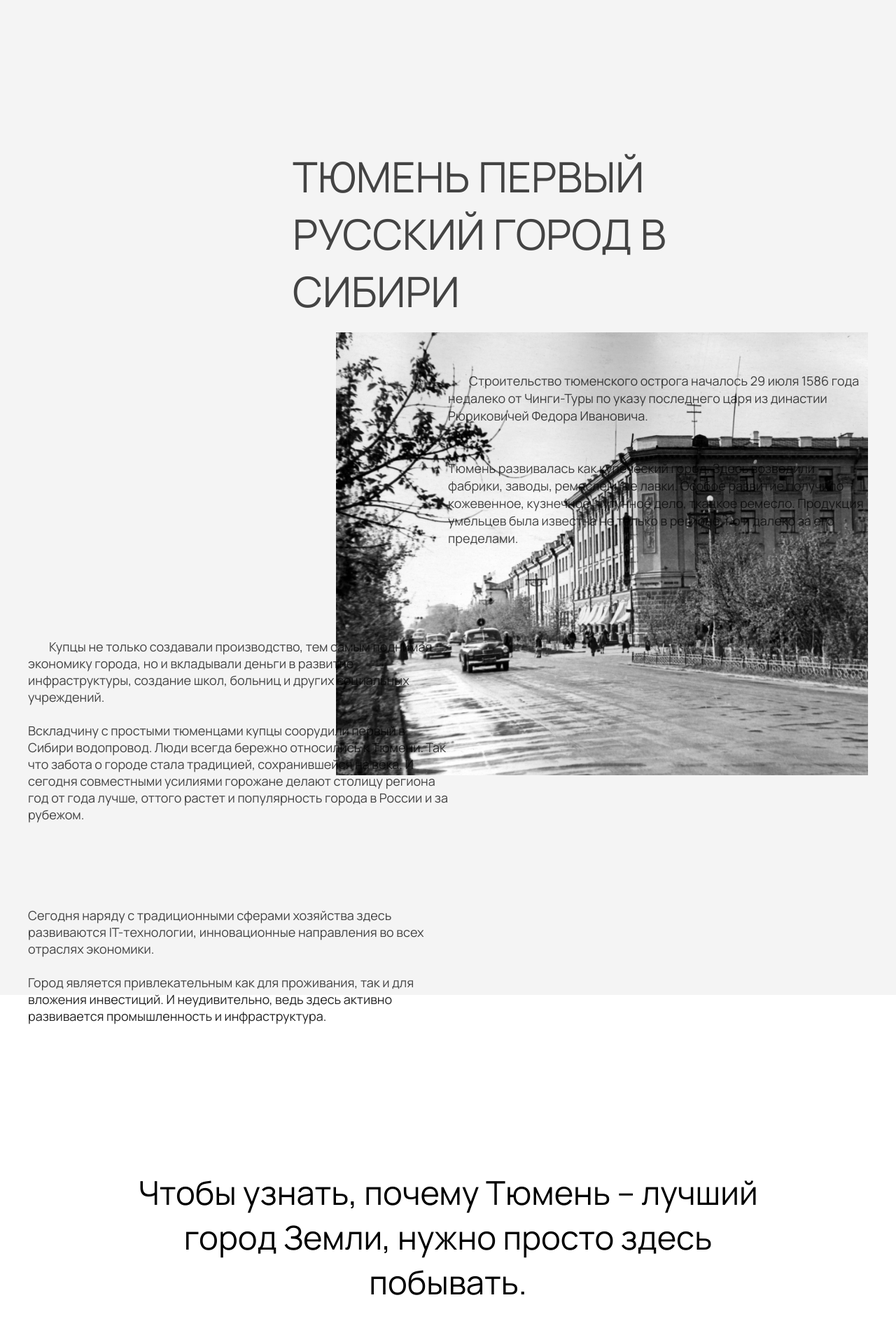
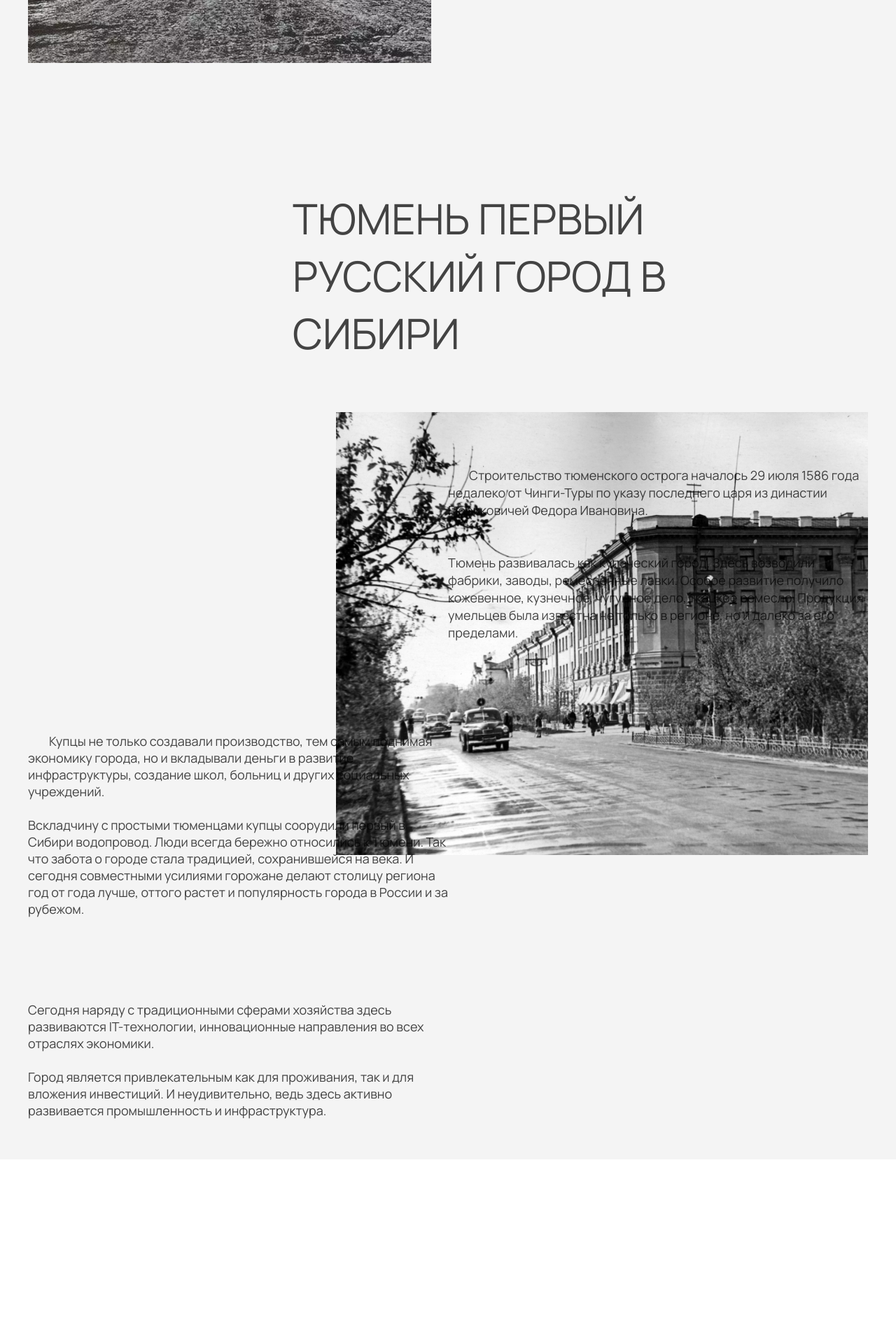
Before and after one commit to Heanware/education, a PHP site: page / in a window 1280 px wide. Shown: the part 3292-5200 px from the top of the page at 70% size. Run offline with PHP 8.4, Linux system fonts and the light colour scheme.

Commit message:
1024 adaptive offsets fix

```diff
--- a/assets/css/media.css
+++ b/assets/css/media.css
@@ -44,12 +45,15 @@
     }
 
     .city__history {
-        padding: 130px 0 100px 0;
+        padding-bottom: 100px;
     }
 
     .city__history--top {
-        padding-top: 150px;
         padding-bottom: 130px;
+    }
+
+    .city__history--top-title {
+        padding-top: 190px;
     }
 
     .city__history--top-img {
@@ -67,21 +71,31 @@
         height: 633px;
     }
 
-    .history-additional__small-img {
+    .history__additional--small-img {
         width: 344px;
         height: 344px;
+        top: 0;
+    }
+
+    .history__additional {
+        padding-top: 0;
+        padding-bottom: 0;
     }
 
     .city__advantage {
-        padding: 100px 0;
+        padding: 160px 0;
     }
 
-    .city-advantage-big {
+    .city__advantage-big {
         padding: 250px 0;
     }
 
     .city__advantage-empty {
         padding: 130px 0;
+    }
+
+    .city__advantage--text {
+        max-width: 1000px;
     }
 
     .city__facts--slider {
--- a/assets/css/style.css
+++ b/assets/css/style.css
@@ -170,12 +170,13 @@
 }
 
 .city__history {
-    padding: 150px 0 100px 0;
+    padding-top: 150px;
+    padding-bottom: 100px;
     color: #232323;
 }
 
-.history-additional {
-    padding: 0 0 240px 0;
+.history__additional {
+    padding-bottom: 240px;
 }
 
 .city__history--top, .city__history--bottom {
@@ -183,7 +184,7 @@
 }
 
 .city__history--top {
-    padding: 270px 0 150px 0;
+    padding: 0 0 150px 0;
     display: flex;
     flex-direction: column;
 }
@@ -199,6 +200,7 @@
 
 .city__history--top-title {
     font-size: 60px;
+    padding-top: 260px;
     align-self: center;
     mix-blend-mode: hard-light;
     color: #232323;
@@ -212,7 +214,6 @@
     background-size: cover;
     width: 765px;
     height: 770px;
-    top: 0;
 }
 
 .city__history--bottom-img {
@@ -223,7 +224,7 @@
     right: 0;
 }
 
-.history-additional__small-img {
+.history__additional--small-img {
     background-size: cover;
     width: 450px;
     height: 450px;
@@ -234,7 +235,7 @@
     font-size: 18px;
     max-width: 600px;
     line-height: 25px;
-    padding-top: 75px;
+    padding-top: 150px;
     mix-blend-mode: hard-light;
     z-index: 1;
     text-indent: 30px;
@@ -242,7 +243,7 @@
 
 .city__history--bottom-description {
     max-width: 600px;
-    height: 510px;
+    min-height: 510px;
     font-size: 18px;
     mix-blend-mode: hard-light;
     z-index: 1;
@@ -266,7 +267,7 @@
     flex-direction: column;
 }
 
-.city-advantage-big {
+.city__advantage-big {
     padding-top: 400px;
     padding-bottom: 300px;
 }
@@ -275,7 +276,7 @@
     align-self: center;
 }
 
-.city-advantage-big .city__advantage--text {
+.city__advantage-big .city__advantage--text {
     max-width: 930px;
 }
 
--- a/index.html
+++ b/index.html
@@ -12,6 +12,17 @@
     <script src="assets/js/script.js"></script>
     <title>Муниципальное образование</title>
 </head>
+<!--                                <svg viewBox="0 0 300 80" xmlns="http://www.w3.org/2000/svg" width="754px" height="234px">
+                                                                <style>
+                                                                    .small {
+                                                                        font: italic 13px sans-serif;
+                                                                        mix-blend-mode: lighten;
+                                                                        fill: #232323;
+                                                                        font-size: 20px;
+                                                                    }
+                                                                </style>
+                                                                <text x="0" y="35" class="small">Тюмень первый русский город в Сибири</text>
+                                                            </svg>-->
 <body>
     <div class="anchor-cover js-anchor-cover"></div>
     <div class="cities-menu">
@@ -80,20 +91,10 @@
                     <div class="city__history">
                         <div class="city__history--title">История</div>
                         <div class="city__history--top ">
-                            <div class="city__history--top-img rellax-img" data-rellax-percentage="0.5" style="background-image:
+                            <div class="city__history--top-img rellax-img" data-rellax-percentage="0.9" style="background-image:
                     url('assets/img/tmn-top.jpg')"></div>
                             <div class="city__history--top-title">Тюмень первый русский город в Сибири
-                                <!--                                <svg viewBox="0 0 300 80" xmlns="http://www.w3.org/2000/svg" width="754px" height="234px">
-                                                                    <style>
-                                                                        .small {
-                                                                            font: italic 13px sans-serif;
-                                                                            mix-blend-mode: lighten;
-                                                                            fill: #232323;
-                                                                            font-size: 20px;
-                                                                        }
-                                                                    </style>
-                                                                    <text x="0" y="35" class="small">Тюмень первый русский город в Сибири</text>
-                                                                </svg>-->
+
                             </div>
                             <div class="city__history--top-description">Строительство тюменского острога началось 29
                                 июля 1586 года недалеко от Чинги-Туры по указу последнего царя из династии Рюриковичей
@@ -119,7 +120,7 @@
                     </div>
                 </div>
             </div>
-            <div class="city__advantage city-advantage-big container">
+            <div class="city__advantage city__advantage-big container">
                 <div class="city__advantage--text">Чтобы узнать, почему Тюмень – лучший город Земли, нужно просто здесь
                     побывать.</div>
             </div>
@@ -210,7 +211,7 @@
                     <div class="city__history bg-silver">
                         <div class="city__history--title">История</div>
                         <div class="city__history--top ">
-                            <div class="city__history--top-img rellax-img" data-rellax-percentage="0.5" style="background-image: url('assets/img/tblsk-top.jpg')"></div>
+                            <div class="city__history--top-img rellax-img" data-rellax-percentage="0.9" style="background-image: url('assets/img/tblsk-top.jpg')"></div>
                             <div class="city__history--top-title">Тобольск всего на год младше областной столицы</div>
                             <div class="city__history--top-description">Город был основан в 1587 году недалеко от места,
                                 где произошло сражение дружины Ермака с войском Кучума, ознаменовавшееся присоединением
@@ -235,14 +236,14 @@
             <div class="city__advantage bg-silver">
                 <div class="city__advantage--text">Тобольск подарил нам великих личностей</div>
             </div>
-            <div class="city__history bg-silver history-additional">
+            <div class="city__history bg-silver history__additional container">
                 <div class="city__history--top ">
                     <div class="city__history--top-img rellax-img" data-rellax-percentage="0.5" style="background-image: url('assets/img/tblsk-alex.jpg')"></div>
-                    <div class="city__history--top-description">Тобольск подарил нам известного композитора Александра
-                        Алябьева и великого химика Дмитрия Менделеева. Примечательно, что к чести последнего в наши дни
-                        именно нефтехимическая промышленность получила большой импульс к развитию. Сегодня здесь
-                        возводится крупнейший мировой комплекс в этой области.</div>
-                    <div class="city__history--bottom-img rellax-img history-additional__small-img" data-rellax-percentage="1.5" style="background-image: url('assets/img/tblsk-mend.jpg')"></div>
+                    <div class="city__history--top-description history__additional--description">Тобольск подарил нам
+                        известного композитора Александра Алябьева и великого химика Дмитрия Менделеева. Примечательно,
+                        что к чести последнего в наши дни именно нефтехимическая промышленность получила большой импульс
+                        к развитию. Сегодня здесь возводится крупнейший мировой комплекс в этой области.</div>
+                    <div class="city__history--bottom-img rellax-img history__additional--small-img" data-rellax-percentage="2.0" style="background-image: url('assets/img/tblsk-mend.jpg')"></div>
                 </div>
             </div>
             <div class="city__advantage-empty"></div>
@@ -334,7 +335,7 @@
                     <div class="city__history bg-silver">
                         <div class="city__history--title">История</div>
                         <div class="city__history--top ">
-                            <div class="city__history--top-img rellax-img" data-rellax-percentage="0.5" style="background-image: url('assets/img/ltr-top.jpg')"></div>
+                            <div class="city__history--top-img rellax-img" data-rellax-percentage="0.9" style="background-image: url('assets/img/ltr-top.jpg')"></div>
                             <div class="city__history--top-title">Ялуторовский острог</div>
                             <div class="city__history--top-description">Как известно, этот сибирский город начался с
                                 Ялуторовского острога – аванпоста, возведенного на месте древнего татарского городища
@@ -448,7 +449,7 @@
                     <div class="city__history bg-silver">
                         <div class="city__history--title">История</div>
                         <div class="city__history--top ">
-                            <div class="city__history--top-img rellax-img" data-rellax-percentage="0.8" style="background-image: url('assets/img/zvdk-top.jpg')"></div>
+                            <div class="city__history--top-img rellax-img" data-rellax-percentage="0.9" style="background-image: url('assets/img/zvdk-top.jpg')"></div>
                             <div class="city__history--top-title">Статус города Заводоуковск получил лишь в 1960
                                 году</div>
                             <div class="city__history--top-description">До этого был известен как деревня Уковская,
@@ -558,7 +559,7 @@
                     <div class="city__history bg-silver">
                         <div class="city__history--title">История</div>
                         <div class="city__history--top ">
-                            <div class="city__history--top-img rellax-img" data-rellax-percentage="0.5" style="background-image: url('assets/img/ishim-top.jpg')"></div>
+                            <div class="city__history--top-img rellax-img" data-rellax-percentage="0.9" style="background-image: url('assets/img/ishim-top.jpg')"></div>
                             <div class="city__history--top-title">Ишим возведен в период 1670 – 1687 годов</div>
                             <div class="city__history--top-description">Для защиты южных рубежей России от набегов
                                 кочевников и был известен под названием Коркинская слобода. Современное имя городу дала
@@ -584,12 +585,12 @@
             <div class="city__advantage bg-silver">
                 <div class="city__advantage--text">С историей города связаны жизни многих знаменитых людей</div>
             </div>
-            <div class="city__history bg-silver history-additional">
+            <div class="city__history bg-silver history__additional container">
                 <div class="city__history--top ">
                     <div class="city__history--top-img rellax-img" data-rellax-percentage="0.5" style="background-image: url('assets/img/ishim-ost.jpg')"></div>
-                    <div class="city__history--top-description">Писатели Петра Ершова и Валерия Медведева («Баранкин,
-                        будь человеком» и др.), декабристов Александра Одоевского и Владимира Штейнгейля, главного
-                        конструктора Останкинской телебашни Николая Никитина.</div>
+                    <div class="city__history--top-description history__additional--description">Писатели Петра Ершова и
+                        Валерия Медведева («Баранкин, будь человеком» и др.), декабристов Александра Одоевского и
+                        Владимира Штейнгейля, главного конструктора Останкинской телебашни Николая Никитина.</div>
                 </div>
             </div>
             <div class="city__facts container">
```
Also changed, not shown: other parts of assets/css/media.css (+33 -4 lines).
